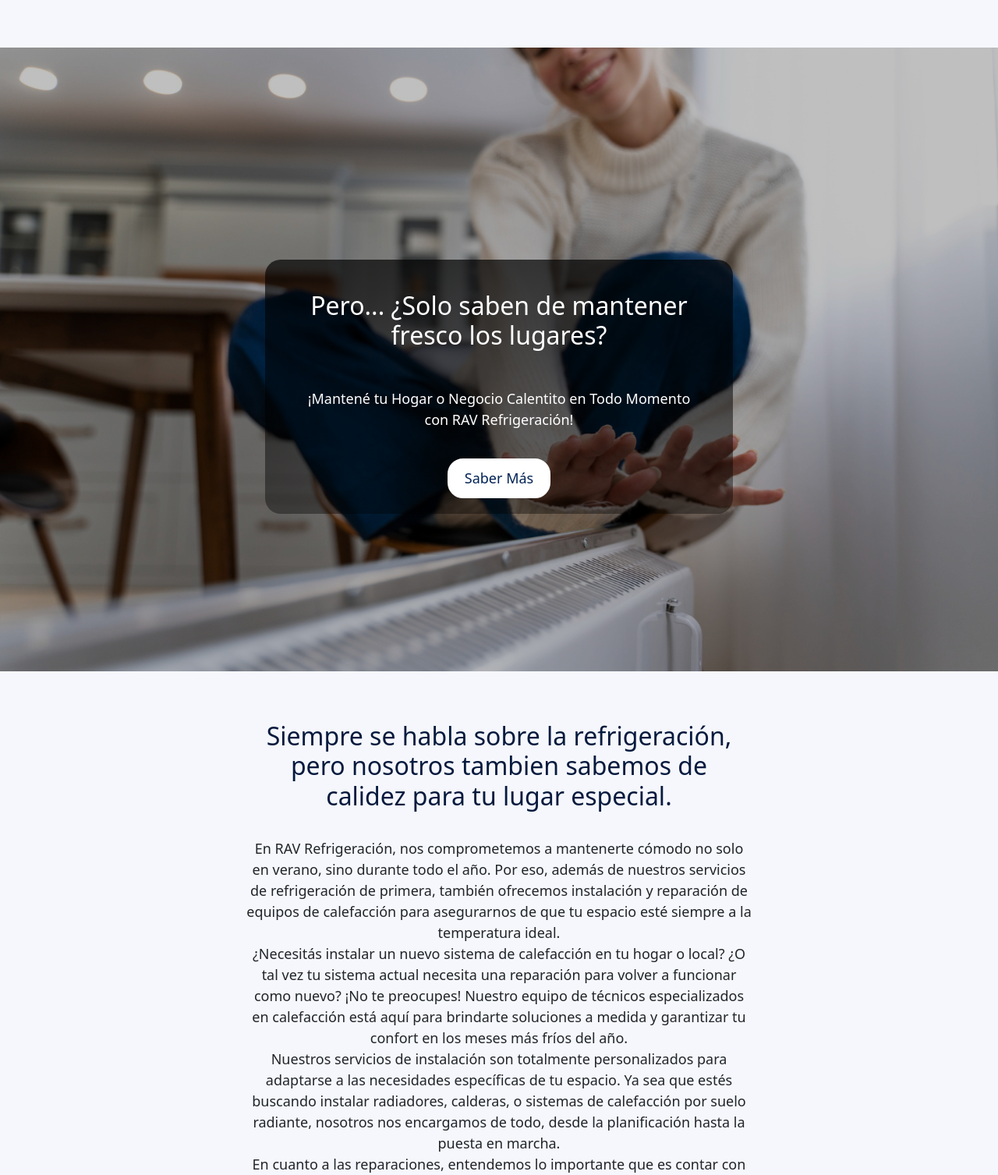
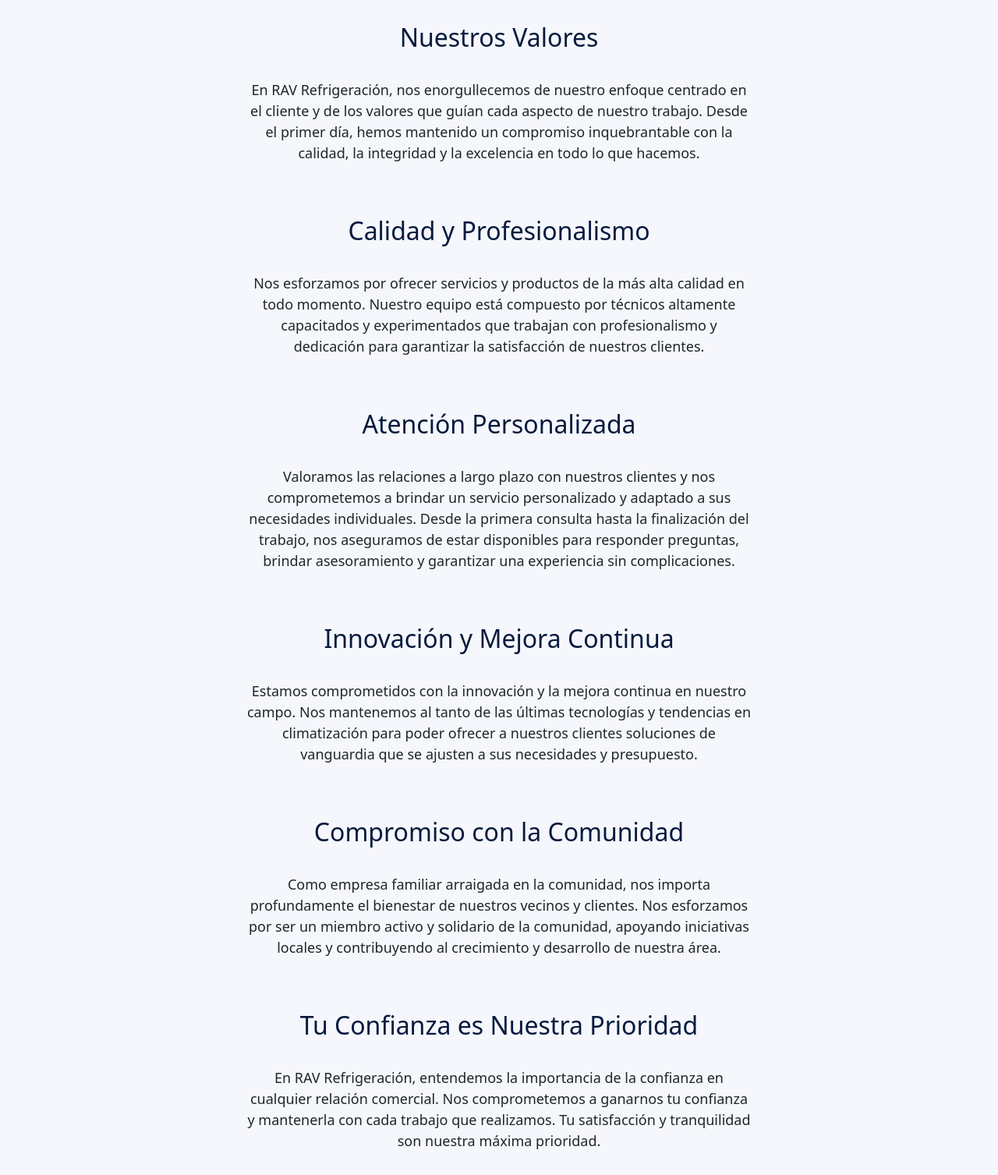
Before and after one commit to RaulAdrianVargas/3raPreentrega, a website: page index.html in a window 1280 px wide. Shown: the part 1311-2818 px from the top of the page at 78% size. Drawn offline with nearby package versions, Linux system fonts and the light colour scheme.

Commit message:
Agregando contenido del index, agregando una leve modificacion de galeria

```diff
--- a/index.html
+++ b/index.html
@@ -53,7 +53,27 @@
                     <p class="sobre_nosotros-parrafo">Basicamente, somos una empresa familiar que empezó trabajando en casas y negocios del barrio. Poco a poco fuimos ganando confianza y renombre, cosa que ahora nos da la seguridad para poder garantizar que nuestro trabajo es la mejor opcion del mercado.
                         <br>
                     Sin embargo, no solo nos dedicamos al sector aires acondionados o heladeras, puesto que tambien contamos con experiencia arreglando e instalando equipos de calefaccion. Por lo que somos la mejor opcion cuando usted decide climatizar su hogar o empresa.
-                    </p>
+                    <br>
+                    <h2 class="sobre_nosotros-h2">Nuestros Valores</h2>
+
+<p class="sobre_nosotros-parrafo">En RAV Refrigeración, nos enorgullecemos de nuestro enfoque centrado en el cliente y de los valores que guían cada aspecto de nuestro trabajo. Desde el primer día, hemos mantenido un compromiso inquebrantable con la calidad, la integridad y la excelencia en todo lo que hacemos.
+</p>
+<br>
+<h2 class="sobre_nosotros-h2">Calidad y Profesionalismo</h2>
+<p class="sobre_nosotros-parrafo">Nos esforzamos por ofrecer servicios y productos de la más alta calidad en todo momento. Nuestro equipo está compuesto por técnicos altamente capacitados y experimentados que trabajan con profesionalismo y dedicación para garantizar la satisfacción de nuestros clientes.</p>
+<br>
+<h2 class="sobre_nosotros-h2">Atención Personalizada</h2>
+<p class="sobre_nosotros-parrafo">Valoramos las relaciones a largo plazo con nuestros clientes y nos comprometemos a brindar un servicio personalizado y adaptado a sus necesidades individuales. Desde la primera consulta hasta la finalización del trabajo, nos aseguramos de estar disponibles para responder preguntas, brindar asesoramiento y garantizar una experiencia sin complicaciones.</p>
+<br>
+<h2 class="sobre_nosotros-h2">Innovación y Mejora Continua</h2>
+<p class="sobre_nosotros-parrafo">Estamos comprometidos con la innovación y la mejora continua en nuestro campo. Nos mantenemos al tanto de las últimas tecnologías y tendencias en climatización para poder ofrecer a nuestros clientes soluciones de vanguardia que se ajusten a sus necesidades y presupuesto.</p>
+<br>
+<h2 class="sobre_nosotros-h2">Compromiso con la Comunidad</h2>
+<p class="sobre_nosotros-parrafo">Como empresa familiar arraigada en la comunidad, nos importa profundamente el bienestar de nuestros vecinos y clientes. Nos esforzamos por ser un miembro activo y solidario de la comunidad, apoyando iniciativas locales y contribuyendo al crecimiento y desarrollo de nuestra área.</p>
+<br>
+<h2 class="sobre_nosotros-h2">Tu Confianza es Nuestra Prioridad</h2>
+<p class="sobre_nosotros-parrafo">En RAV Refrigeración, entendemos la importancia de la confianza en cualquier relación comercial. Nos comprometemos a ganarnos tu confianza y mantenerla con cada trabajo que realizamos. Tu satisfacción y tranquilidad son nuestra máxima prioridad.</p>
+</p>
                 </div>
             </article>
 
--- a/scss/pages/_galeria.scss
+++ b/scss/pages/_galeria.scss
@@ -80,12 +80,14 @@
         background-color: $color-boton;
         display: grid;
         grid-template-columns: repeat(auto-fit, minmax(320px, 1fr));
-        gap: 20px 12px;
+        gap: 20px 6px;
             .container-video{
                 display: flex;
                 min-width: 300px;
                 max-width: 1024px;
                 overflow: hidden;
+                gap: 20px 12px;
+                padding:20px 12px;
             }
     }
 }
```
Also changed, not shown: css/style.css, 1 other file.
